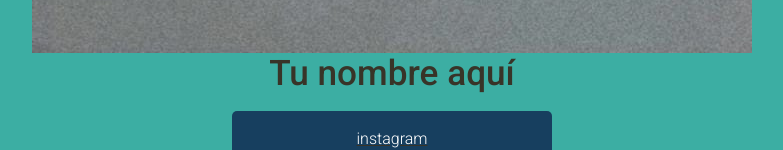
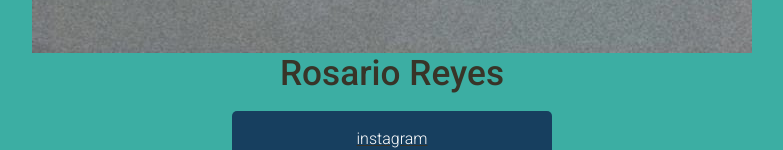
Before and after one commit to RosarioReyesMartinez/PaginaWeb, a plain HTML site: page index.html in a window 1280 px wide. Shown: the part 1247-1397 px from the top of the page, without its empty margins (248-1031 px from the left). Drawn offline with Linux system fonts and the light colour scheme.

Commit message:
Update index.html

```diff
--- a/index.html
+++ b/index.html
@@ -16,7 +16,7 @@
     <div class="yopfoto">
       <img src="/yopfoto.jpeg" class="yopfoto" />
     </div>
-    <h1>Tu nombre aquí</h1>
+    <h1>Rosario Reyes</h1>
     <div class="btn-group">
       <a href="/https://www.instagram.com/rosarioreyes_203/">
         <div class="btn">instagram</div>
```
